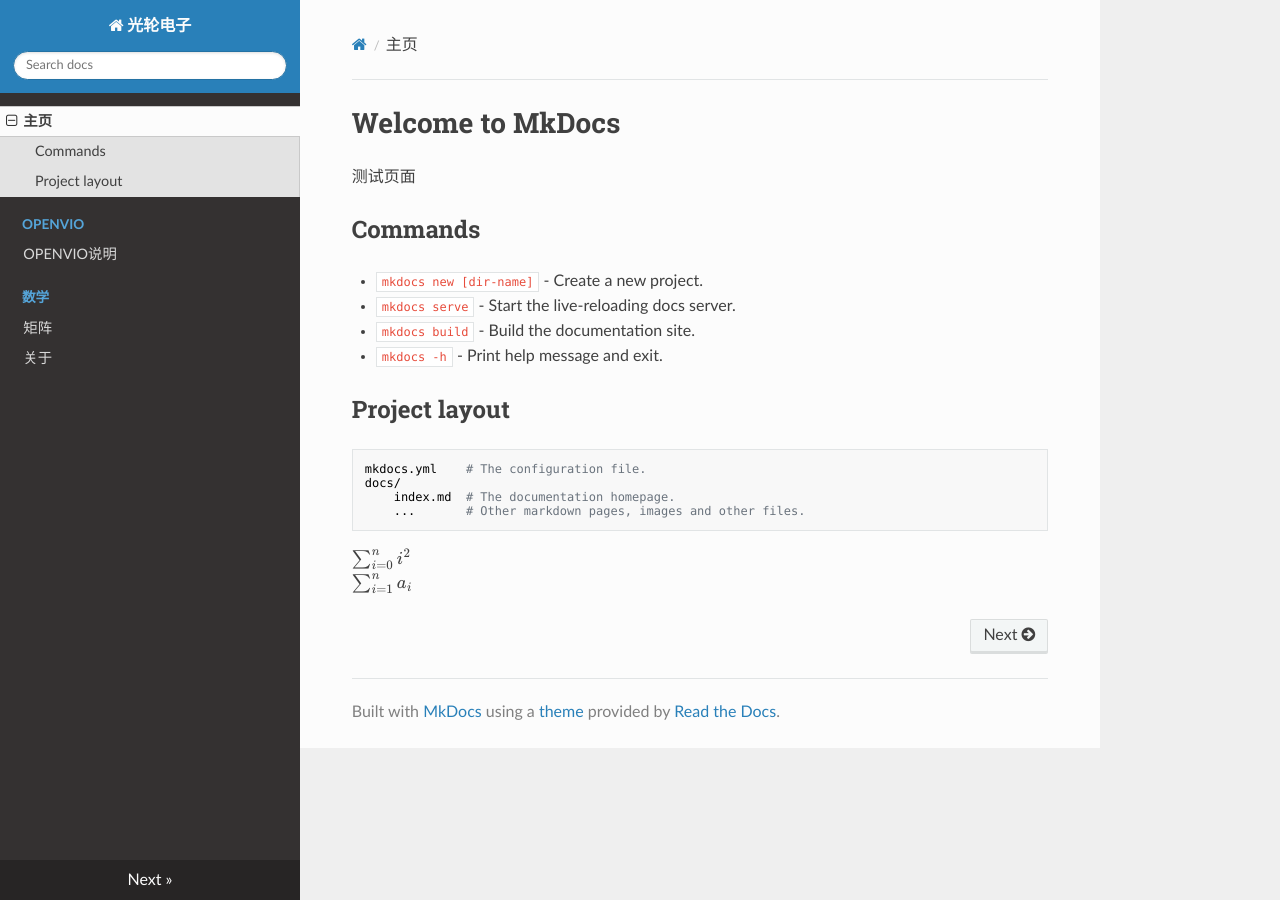
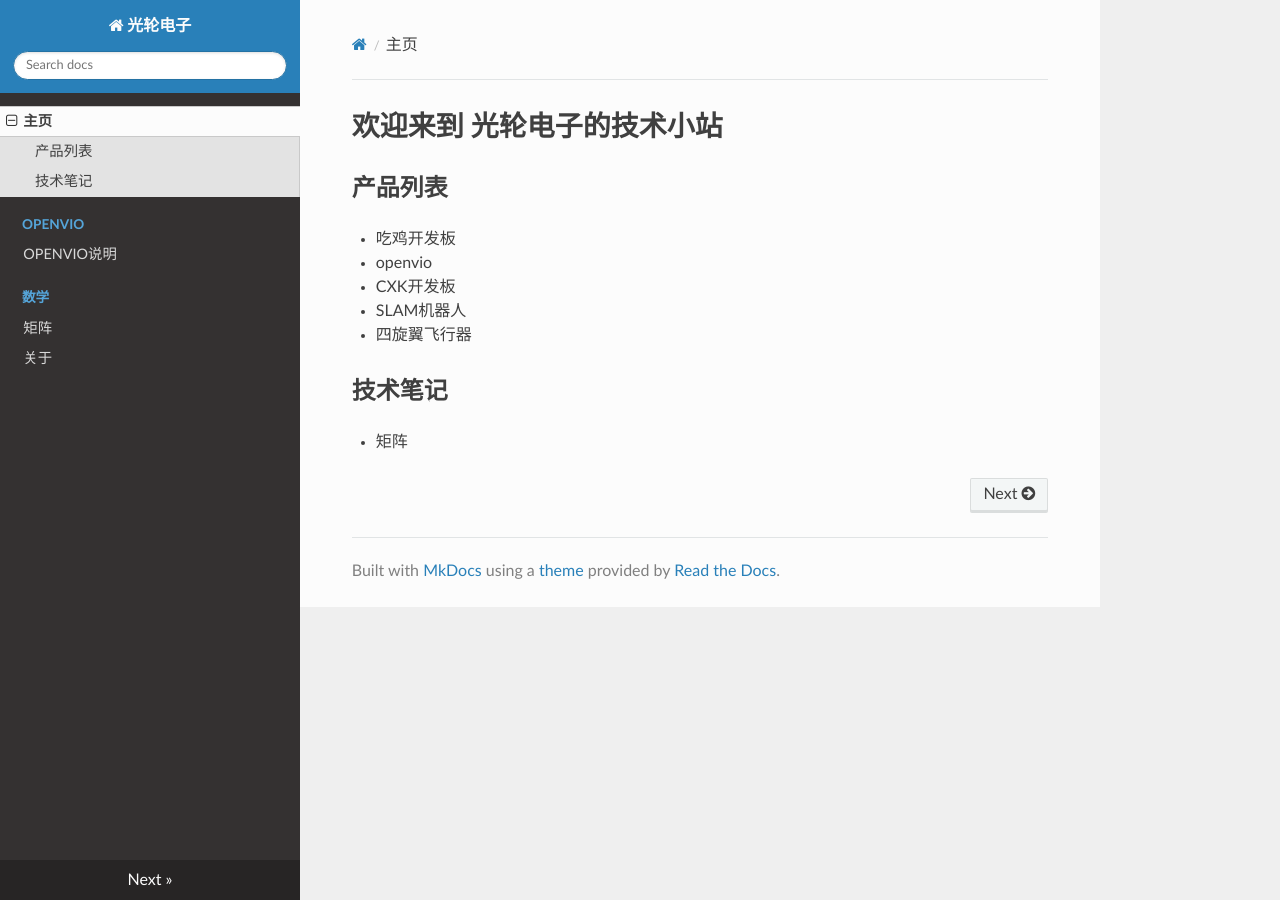
Before and after one commit to guanglun/guanglun.github.io, an MkDocs documentation site: the page built from docs/index.md, in a window 1280 px wide. Built offline with MkDocs 1.6.1, drawn with Linux system fonts in a browser that asks for light colours; nearby versions of some CDN libraries; formulas are drawn with MathJax 3; old or Windows-style settings are respelled for this version of MkDocs.

Commit message:
主页初步文档

```diff
--- a/docs/index.md
+++ b/docs/index.md
@@ -1,21 +1,13 @@
-# Welcome to MkDocs
+# 欢迎来到 光轮电子的技术小站
 
-测试页面
+## 产品列表
 
-## Commands
+* 吃鸡开发板
+* openvio
+* CXK开发板
+* SLAM机器人
+* 四旋翼飞行器
 
-* `mkdocs new [dir-name]` - Create a new project.
-* `mkdocs serve` - Start the live-reloading docs server.
-* `mkdocs build` - Build the documentation site.
-* `mkdocs -h` - Print help message and exit.
+## 技术笔记
 
-## Project layout
-
-    mkdocs.yml    # The configuration file.
-    docs/
-        index.md  # The documentation homepage.
-        ...       # Other markdown pages, images and other files.
-
-
-$\sum_{i=0}^{n}i^2$
-$\sum_{i=1}^n a_i$
+* 矩阵
```
